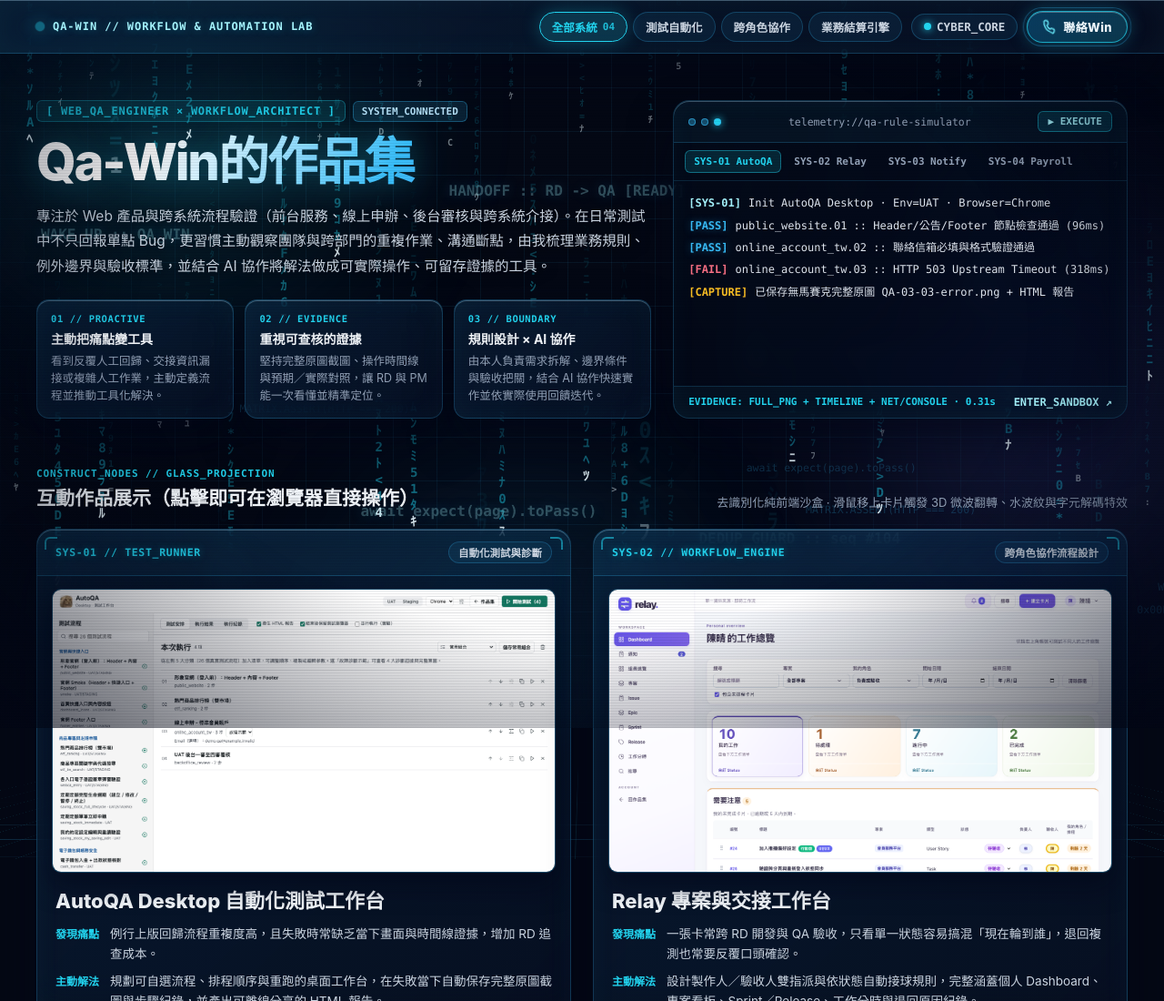
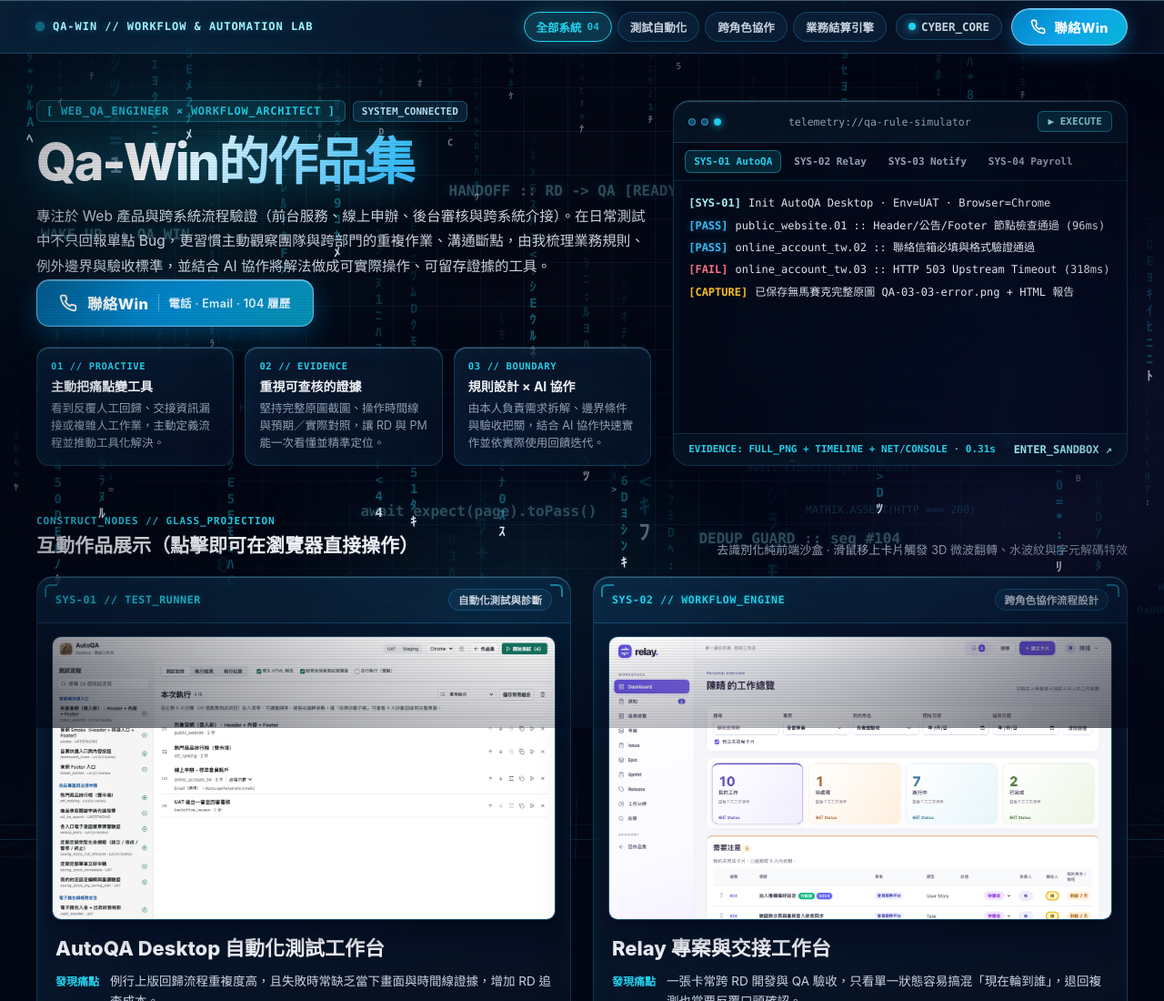
Before and after one commit to win-chao/win-chao.github.io, a plain HTML site: page index.html in a window 1280 px wide. Shown: the top 1100 px of the page at 91% size. Drawn offline with Linux system fonts and the light colour scheme; animation ran at ten frames a second.

Commit message:
style: make Contact Win buttons larger and clearer for HR

```diff
--- a/index.html
+++ b/index.html
@@ -6,8 +6,8 @@
   <meta http-equiv="Content-Security-Policy" content="default-src 'none'; script-src 'self' file:; style-src 'self' file: 'unsafe-inline'; img-src 'self' file: data:; connect-src 'none'; base-uri 'none'">
   <link rel="icon" href="data:,">
   <title>Qa-Win的作品集</title>
-  <link rel="stylesheet" href="./portfolio.css?v=cyber3">
-  <script src="./portfolio.js?v=cyber3" defer></script>
+  <link rel="stylesheet" href="./portfolio.css?v=cyber4">
+  <script src="./portfolio.js?v=cyber4" defer></script>
 </head>
 <body>
   <!-- Matrix 多層次光學景深舞台 -->
@@ -40,9 +40,9 @@
           <span class="theme-dot" aria-hidden="true"></span>
           <span id="theme-label">CYBER_CORE</span>
         </button>
-        <button type="button" class="contact-win-btn" id="open-contact-phone" aria-haspopup="dialog" aria-controls="iphone-contact-modal">
+        <button type="button" class="contact-win-btn" id="open-contact-phone" data-open-contact-phone aria-haspopup="dialog" aria-controls="iphone-contact-modal">
           <span class="phone-ring-icon" aria-hidden="true">
-            <svg viewBox="0 0 24 24" width="15" height="15" fill="none" stroke="currentColor" stroke-width="2.2" stroke-linecap="round" stroke-linejoin="round">
+            <svg viewBox="0 0 24 24" width="17" height="17" fill="none" stroke="currentColor" stroke-width="2.3" stroke-linecap="round" stroke-linejoin="round">
               <path d="M22 16.92v3a2 2 0 0 1-2.18 2 19.79 19.79 0 0 1-8.63-3.07 19.5 19.5 0 0 1-6-6 19.79 19.79 0 0 1-3.07-8.67A2 2 0 0 1 4.11 2h3a2 2 0 0 1 2 1.72 12.84 12.84 0 0 0 .7 2.81 2 2 0 0 1-.45 2.11L8.09 9.91a16 16 0 0 0 6 6l1.27-1.27a2 2 0 0 1 2.11-.45 12.84 12.84 0 0 0 2.81.7A2 2 0 0 1 22 16.92z"/>
             </svg>
           </span>
@@ -62,6 +62,18 @@
         </div>
         <h1 class="hero-title">Qa-Win的作品集</h1>
         <p class="lead">專注於 Web 產品與跨系統流程驗證（前台服務、線上申辦、後台審核與跨系統介接）。在日常測試中不只回報單點 Bug，更習慣主動觀察團隊與跨部門的重複作業、溝通斷點，由我梳理業務規則、例外邊界與驗收標準，並結合 AI 協作將解法做成可實際操作、可留存證據的工具。</p>
+
+        <div class="hero-cta-row">
+          <button type="button" class="hero-contact-btn" data-open-contact-phone aria-haspopup="dialog" aria-controls="iphone-contact-modal">
+            <span class="phone-ring-icon" aria-hidden="true">
+              <svg viewBox="0 0 24 24" width="20" height="20" fill="none" stroke="currentColor" stroke-width="2.3" stroke-linecap="round" stroke-linejoin="round">
+                <path d="M22 16.92v3a2 2 0 0 1-2.18 2 19.79 19.79 0 0 1-8.63-3.07 19.5 19.5 0 0 1-6-6 19.79 19.79 0 0 1-3.07-8.67A2 2 0 0 1 4.11 2h3a2 2 0 0 1 2 1.72 12.84 12.84 0 0 0 .7 2.81 2 2 0 0 1-.45 2.11L8.09 9.91a16 16 0 0 0 6 6l1.27-1.27a2 2 0 0 1 2.11-.45 12.84 12.84 0 0 0 2.81.7A2 2 0 0 1 22 16.92z"/>
+              </svg>
+            </span>
+            <span>聯絡Win</span>
+            <span class="hero-contact-sub">電話 · Email · 104 履歷</span>
+          </button>
+        </div>
 
         <div class="traits" aria-label="工作方法與特質（點擊可連動預覽）">
           <button type="button" class="trait glass-panel" data-trait-sys="01">
--- a/portfolio.css
+++ b/portfolio.css
@@ -860,40 +860,69 @@ body {
   position: relative;
   display: inline-flex;
   align-items: center;
-  gap: 8px;
-  padding: 7px 16px;
+  gap: 9px;
+  padding: 9px 20px;
   border-radius: 999px;
-  border: 1px solid rgba(34, 211, 238, 0.72);
-  background: linear-gradient(135deg, rgba(14, 165, 233, 0.3), rgba(34, 211, 238, 0.22));
-  color: #f0f9ff;
+  border: 1px solid rgba(125, 211, 252, 0.85);
+  background: linear-gradient(135deg, #0284c7 0%, #0ea5e9 55%, #06b6d4 100%);
+  color: #ffffff;
   font-family: var(--sans);
-  font-size: 13px;
+  font-size: 14.5px;
   font-weight: 800;
   letter-spacing: 0.03em;
   cursor: pointer;
-  box-shadow: 0 0 20px rgba(34, 211, 238, 0.35), inset 0 1px 0 rgba(255, 255, 255, 0.28);
-  transition: transform 0.2s ease, box-shadow 0.25s ease, border-color 0.2s ease;
-}
-.contact-win-btn::after {
-  content: "";
-  position: absolute;
-  inset: -4px;
-  border-radius: inherit;
-  border: 1px solid rgba(56, 189, 248, 0.48);
-  animation: contactBtnPulse 2.4s ease-out infinite;
-  pointer-events: none;
+  box-shadow: 0 6px 20px rgba(14, 165, 233, 0.4), inset 0 1px 0 rgba(255, 255, 255, 0.35);
+  transition: transform 0.2s ease, box-shadow 0.22s ease, filter 0.2s ease;
 }
 .contact-win-btn:hover {
   transform: translateY(-2px);
-  border-color: #a5f3fc;
-  box-shadow: 0 0 28px rgba(34, 211, 238, 0.58), inset 0 1px 0 rgba(255, 255, 255, 0.4);
+  filter: brightness(1.08);
+  box-shadow: 0 10px 26px rgba(14, 165, 233, 0.55), inset 0 1px 0 rgba(255, 255, 255, 0.45);
 }
+
+.hero-cta-row {
+  display: flex;
+  flex-wrap: wrap;
+  align-items: center;
+  gap: 12px;
+  margin: 0 0 20px;
+}
+.hero-contact-btn {
+  display: inline-flex;
+  align-items: center;
+  gap: 11px;
+  padding: 13px 24px;
+  border-radius: 14px;
+  border: 1px solid rgba(125, 211, 252, 0.85);
+  background: linear-gradient(135deg, #0369a1 0%, #0284c7 48%, #0891b2 100%);
+  color: #ffffff;
+  font-family: var(--sans);
+  font-size: 16.5px;
+  font-weight: 800;
+  letter-spacing: 0.02em;
+  cursor: pointer;
+  box-shadow: 0 10px 28px rgba(2, 132, 199, 0.38), inset 0 1px 0 rgba(255, 255, 255, 0.32);
+  transition: transform 0.2s ease, box-shadow 0.22s ease, filter 0.2s ease;
+}
+.hero-contact-btn:hover {
+  transform: translateY(-2px);
+  filter: brightness(1.08);
+  box-shadow: 0 14px 34px rgba(14, 165, 233, 0.52), inset 0 1px 0 rgba(255, 255, 255, 0.45);
+}
+.hero-contact-sub {
+  font-size: 12.5px;
+  font-weight: 600;
+  color: #e0f2fe;
+  padding-left: 10px;
+  border-left: 1px solid rgba(255, 255, 255, 0.32);
+}
+
 .phone-ring-icon {
   display: inline-flex;
   align-items: center;
   justify-content: center;
-  color: #67e8f9;
-  animation: phoneRingWiggle 2.8s ease-in-out infinite;
+  color: #ffffff;
+  animation: phoneRingWiggle 3.2s ease-in-out infinite;
 }
 @keyframes contactBtnPulse {
   0% { transform: scale(1); opacity: 0.75; }
--- a/portfolio.js
+++ b/portfolio.js
@@ -525,7 +525,9 @@
   }
 
   applyContactProfile();
-  openPhoneBtn?.addEventListener('click', openContactModal);
+  $$('[data-open-contact-phone]').forEach((btn) => {
+    btn.addEventListener('click', openContactModal);
+  });
   closePhoneBtn?.addEventListener('click', closeContactModal);
 
   // 點擊手機以外的反灰背景即可關閉
```
